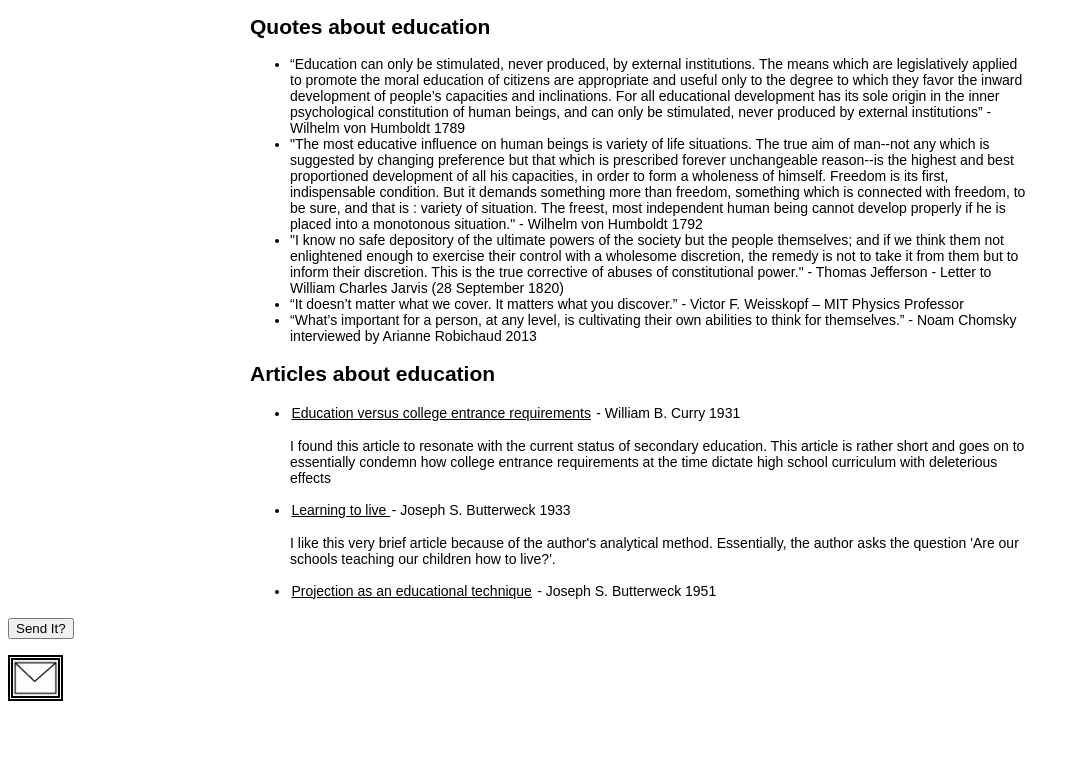
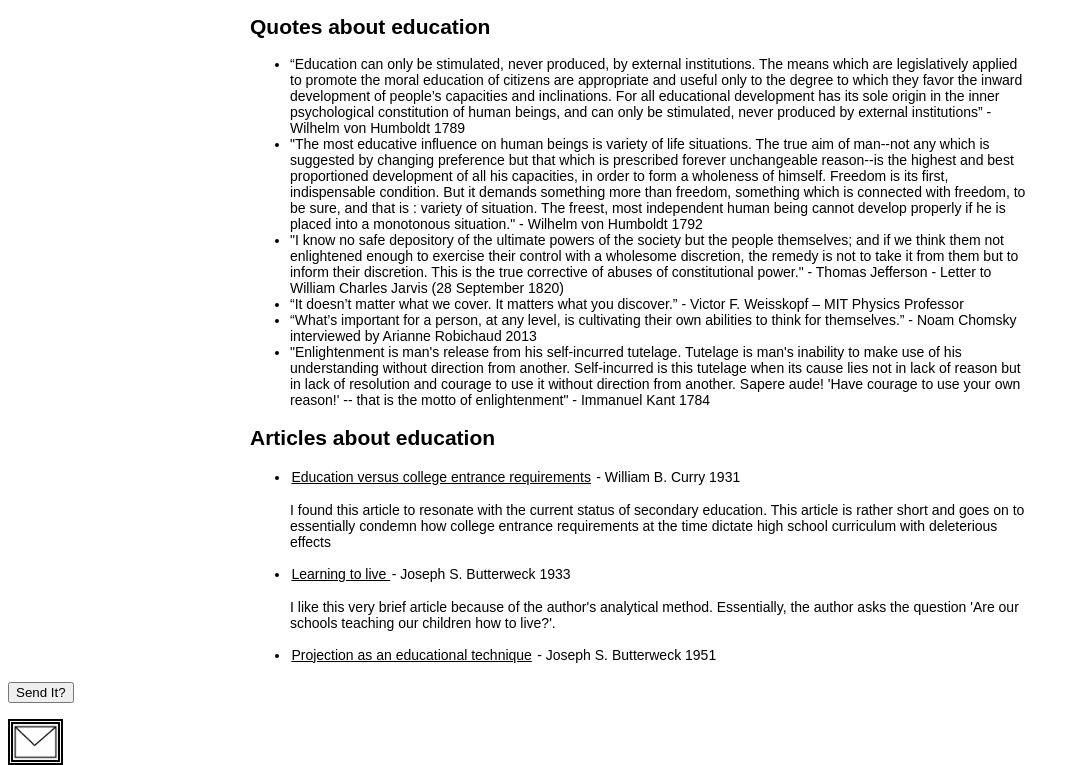
Before and after one commit to ptauf2346/personal, a plain HTML site: page stuff.html in a window 1280 px wide. Shown: the part 3027-3792 px from the top of the page, without its empty margins (0-1080 px from the left). Before the commit the page ends 3728 px from the top, so only its background shows below. Drawn offline with Linux system fonts and the light colour scheme.

Commit message:
Update stuff.html

```diff
--- a/stuff.html
+++ b/stuff.html
@@ -111,6 +111,7 @@
                 <li>"I know no safe depository of the ultimate powers of the society but the people themselves; and if we think them not enlightened enough to exercise their control with a wholesome discretion, the remedy is not to take it from them but to inform their discretion. This is the true corrective of abuses of constitutional power." - Thomas Jefferson - Letter to William Charles Jarvis (28 September 1820)</li>
                 <li>“It doesn’t matter what we cover. It matters what you discover.” - Victor F. Weisskopf – MIT Physics Professor</li>
                 <li>“What’s important for a person, at any level, is cultivating their own abilities to think for themselves.” - Noam Chomsky interviewed by Arianne Robichaud 2013</li>
+                <li>"Enlightenment is man's release from his self-incurred tutelage. Tutelage is man's inability to make use of his understanding without direction from another. Self-incurred is this tutelage when its cause lies not in lack of reason but in lack of resolution and courage to use it without direction from another. Sapere aude! 'Have courage to use your own reason!' -- that is the motto of enlightenment" - Immanuel Kant 1784</li>
             </ul>
 
             <h2>Articles about education</h2>
```
